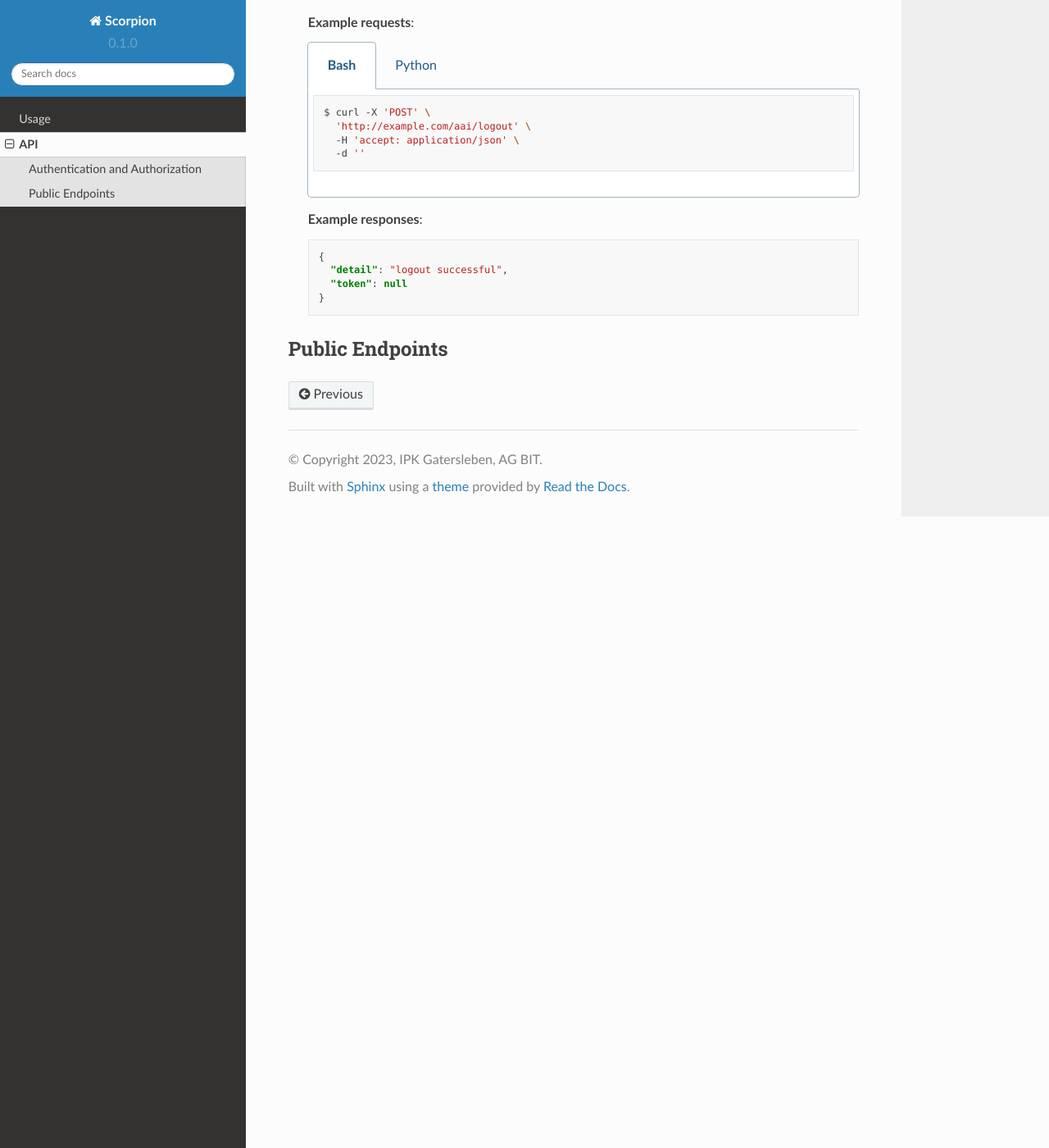
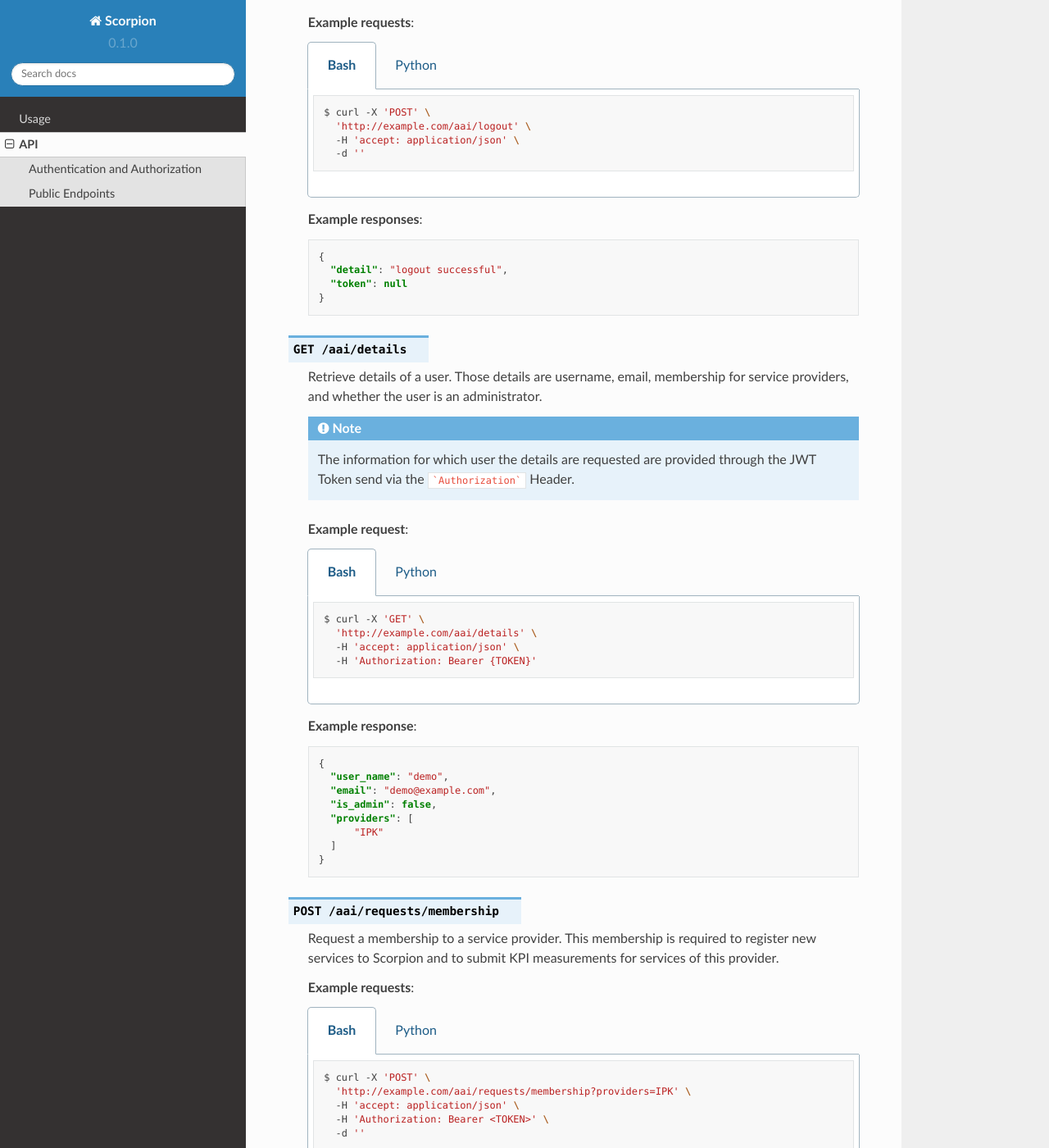
Before and after one commit to IPK-BIT/scorpion, a Sphinx documentation site: the page built from docs/source/api.rst, in a window 1280 px wide and 1400 px high, scrolled down 1753 px. Shown: the whole window at 82% size. Built offline with Sphinx 7.4.7 and the Read the Docs theme 2.0.0, drawn with Linux system fonts in a browser that asks for light colours; some of the changed text lies outside the part shown.

Commit message:
finished docs for AAI API

````diff
--- a/docs/source/api.rst
+++ b/docs/source/api.rst
@@ -132,6 +132,88 @@
           "token": null
         }
 
+.. http:get:: /aai/details
+
+    Retrieve details of a user. Those details are username, email, membership for service providers, and whether the user is an administrator.
+
+    .. note::
+
+        The information for which user the details are requested are provided through the JWT Token send via the ```Authorization``` Header.
+
+    **Example request**:
+
+    .. tabs::
+
+        .. code-tab:: bash
+
+            $ curl -X 'GET' \
+              'http://example.com/aai/details' \
+              -H 'accept: application/json' \
+              -H 'Authorization: Bearer {TOKEN}'
+
+        .. code-tab:: python
+
+            import requests
+            URL = 'http://example.com/aai/details'
+            TOKEN = '<token>'
+            HEADERS = {'Authorization': f'Bearer {TOKEN}'}
+            response = requests.get(URL, headers=HEADERS)
+            print(response.json())
+
+    **Example response**:
+
+    .. sourcecode:: json
+
+        {
+          "user_name": "demo",
+          "email": "demo@example.com",
+          "is_admin": false,
+          "providers": [
+              "IPK"
+          ]
+        }
+
+.. http:post:: /aai/requests/membership
+
+    Request a membership to a service provider. This membership is required to register new services to Scorpion and to submit KPI measurements for services of this provider.
+
+    **Example requests**:
+
+    .. tabs::
+
+        .. code-tab:: bash
+
+            $ curl -X 'POST' \
+              'http://example.com/aai/requests/membership?providers=IPK' \
+              -H 'accept: application/json' \
+              -H 'Authorization: Bearer <TOKEN>' \
+              -d ''
+
+        .. code-tab:: python
+
+            import requests
+            import json
+            URL = 'https://example.com/aai/logout'
+            TOKEN = '<token>'
+            HEADERS = {'Authorization': f'Bearer {TOKEN}'}
+            response = requests.post(
+                URL,
+                headers=HEADERS
+            )
+            print(response.json())
+
+
+    **Example responses**:
+
+    .. sourcecode:: json
+
+        {
+          "id": "c775d812-0e8f-4933-9c03-7179a693593c",
+          "mail": "demo@example.com",
+          "username": "demo",
+          "provider": "IPK"
+        }
+
 .. _publicendpoints:
 
 Public Endpoints
````
